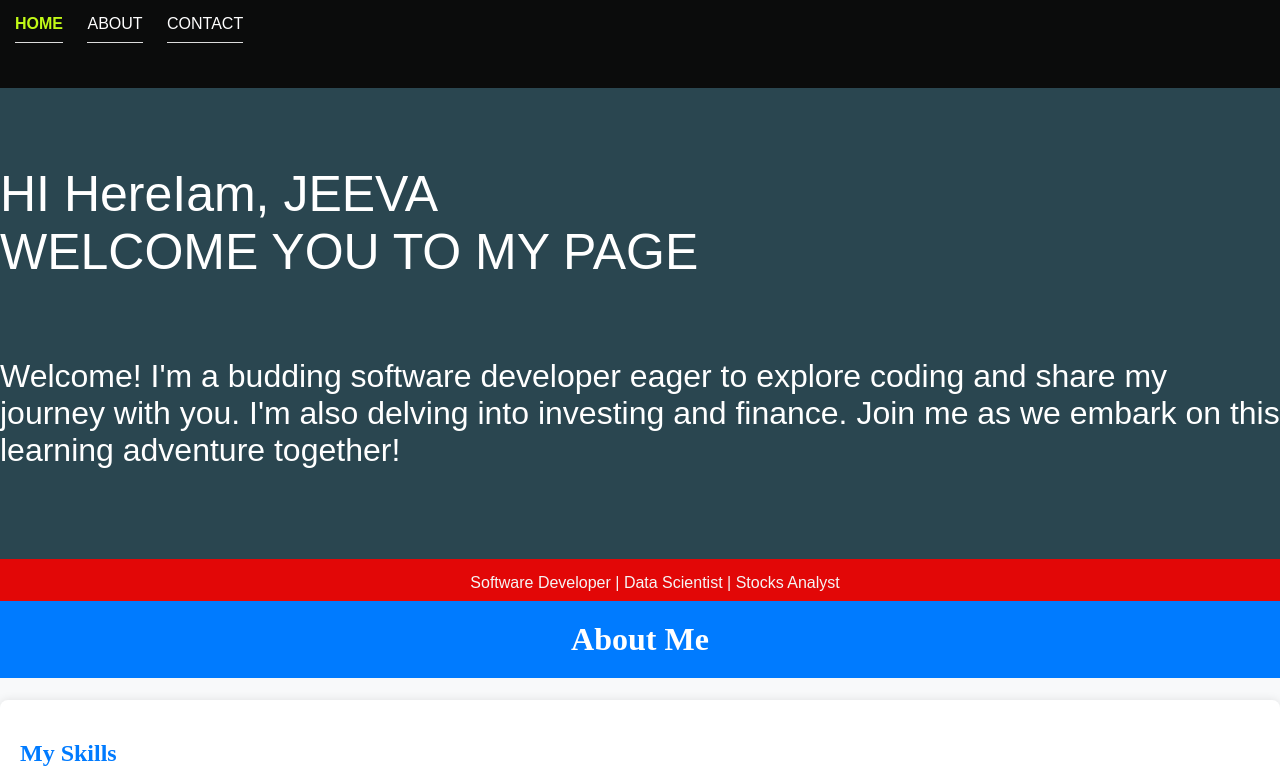
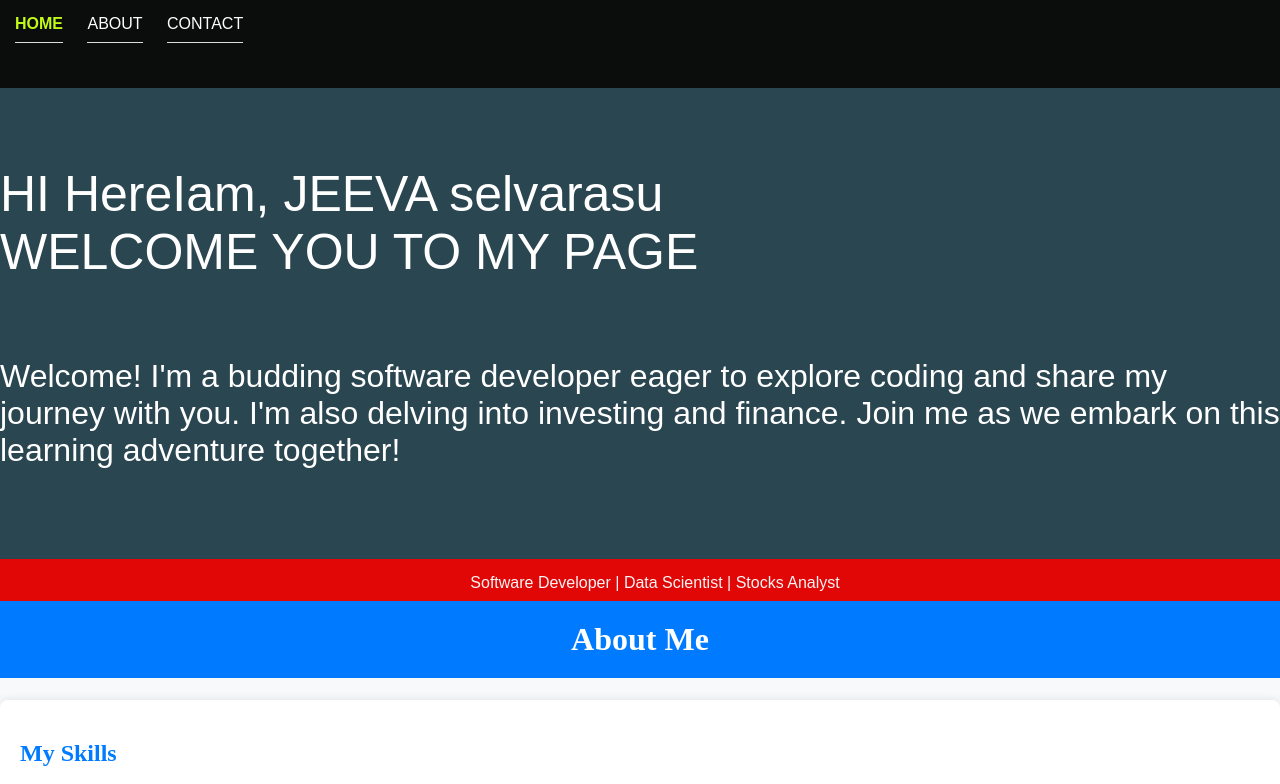
Before and after one commit to jeevagithub44/portfolio, a plain HTML site: page index.html in a window 1280 px wide. Shown: the top 784 px of the page. Drawn offline with Linux system fonts and the light colour scheme.

Commit message:
new change Please enter the commit message for your changes. Lines starting

```diff
--- a/index.html
+++ b/index.html
@@ -14,7 +14,7 @@
 
         <div class="content">
             <div class="text-overlay">
-                <p id="pg1">HI   HereIam, JEEVA<br> WELCOME YOU TO MY PAGE </p>
+                <p id="pg1">HI   HereIam, JEEVA selvarasu<br> WELCOME YOU TO MY PAGE </p>
                 <p id="pg2">Welcome! I'm a budding software developer eager to explore coding and share my journey with you. I'm also delving into investing and finance. Join me as we embark on this learning adventure together!</p>
             </div>
         </div>
```
